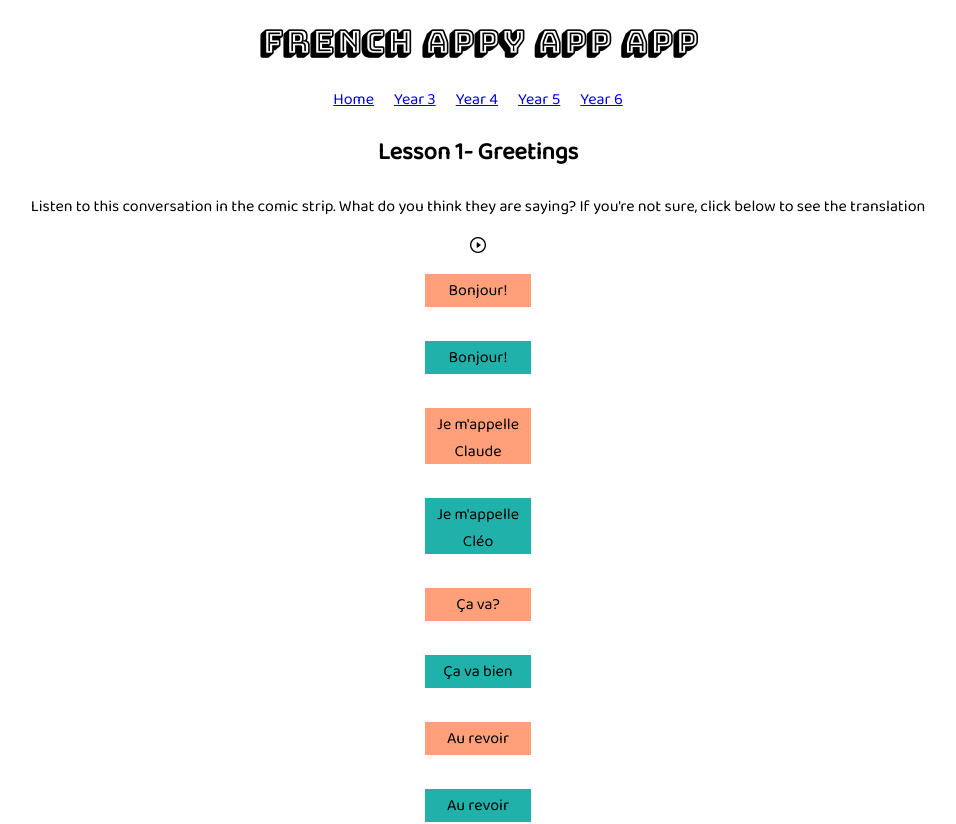
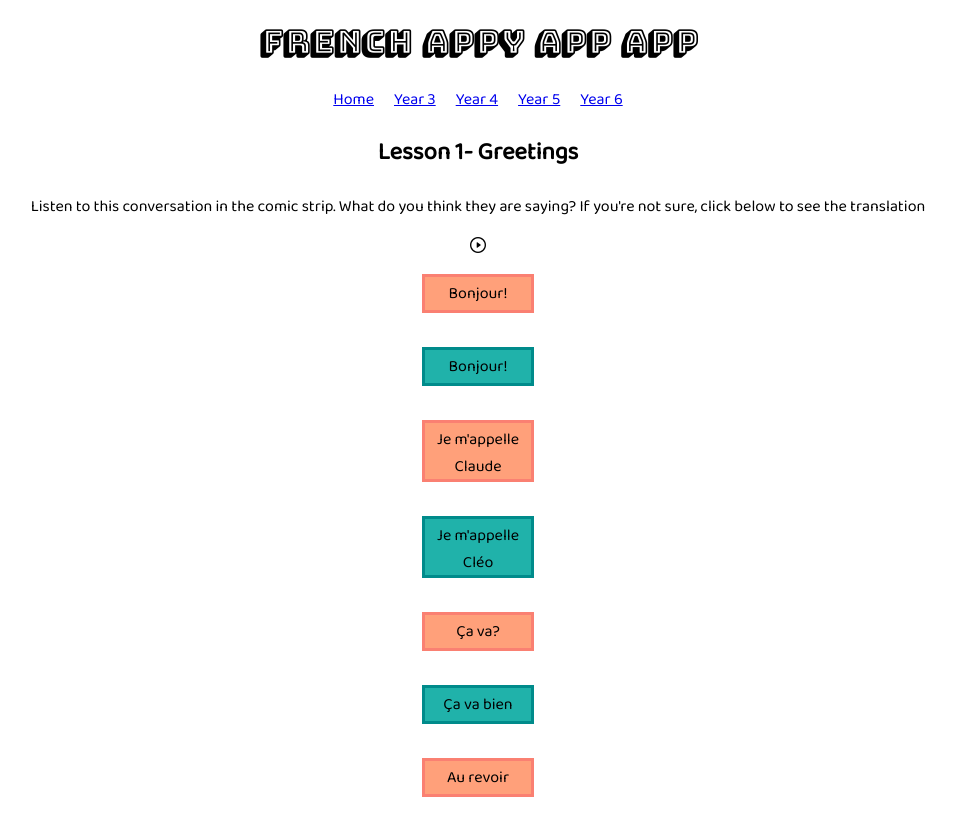
Before and after one commit to philippaclaire9/french-scheme, a React (Create React App) app: page /year_3/Lesson1 in a window 1280 px wide. Shown: the top 824 px of the page, without its empty margins (162-1118 px from the left). Built offline with nearby package versions, Linux system fonts and the light colour scheme.

Commit message:
tweak lesson card styling

```diff
--- a/src/lessons.css
+++ b/src/lessons.css
@@ -21,6 +21,8 @@
 
 .speaker-1-lesson {
   background-color: lightsalmon;
+  border: solid;
+  border-color: salmon;
   width: 100px;
   max-height: 50px;
   text-align: center;
@@ -31,6 +33,8 @@
 
 .speaker-2-lesson {
   background-color: lightseagreen;
+  border: solid;
+  border-color: darkcyan;
   width: 100px;
   max-height: 50px;
   text-align: center;
@@ -40,7 +44,9 @@
 }
 
 .speaker-1a-lesson {
-  background-color: lightcoral;
+  background-color: salmon;
+  border: solid;
+  border-color: lightsalmon;
   width: 100px;
   max-height: 50px;
   text-align: center;
@@ -51,6 +57,8 @@
 
 .speaker-2a-lesson {
   background-color: darkcyan;
+  border: solid;
+  border-color: lightseagreen;
   width: 100px;
   max-height: 50px;
   text-align: center;
```
